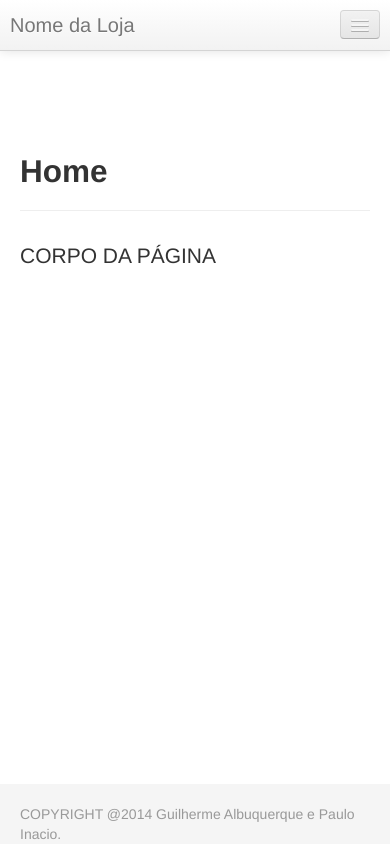
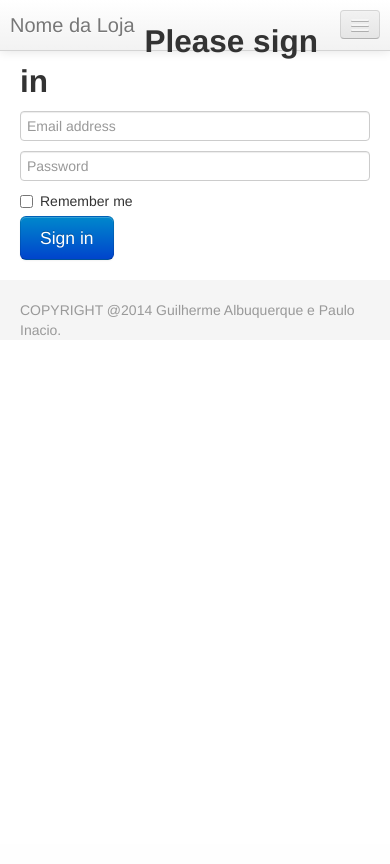
Before and after one commit to lanchinho/Prod-Announcer---Web, a Django app: template prod_announcer/templates/index.html in a window 390 px wide. After the commit the page ends 336 px from the top, so only its background shows below. Run offline with Django 3.2, Linux system fonts and the light colour scheme; the template is opened without the code that fills it, so the values that code supplies are empty; some libraries are stand-ins or nearby versions.

Commit message:
adequando arquivo ao formato django

```diff
--- a/prod_announcer/templates/index.html
+++ b/prod_announcer/templates/index.html
@@ -1,149 +1,25 @@
-
-<!DOCTYPE html>
-<html lang="en">
-  <head>
-    <meta charset="utf-8">
-    <title>Sticky footer &middot; Twitter Bootstrap</title>
-    <meta name="viewport" content="width=device-width, initial-scale=1.0">
-    <meta name="description" content="">
-    <meta name="author" content="">
-
-    <!-- CSS -->
-    <link href="../static/css/bootstrap.css" rel="stylesheet">
-    <style type="text/css">
-
-      /* Sticky footer styles
-      -------------------------------------------------- */
-
-      html,
-      body {
-        height: 100%;
-        /* The html and body elements cannot have any padding or margin. */
-      }
-
-      /* Wrapper for page content to push down footer */
-      #wrap {
-        min-height: 100%;
-        height: auto !important;
-        height: 100%;
-        /* Negative indent footer by it's height */
-        margin: 0 auto -60px;
-      }
-
-      /* Set the fixed height of the footer here */
-      #push,
-      #footer {
-        height: 60px;
-      }
-      #footer {
-        background-color: #f5f5f5;
-      }
-
-      /* Lastly, apply responsive CSS fixes as necessary */
-      @media (max-width: 767px) {
-        #footer {
-          margin-left: -20px;
-          margin-right: -20px;
-          padding-left: 20px;
-          padding-right: 20px;
-        }
-      }
-
-
-
-      /* Custom page CSS
-      -------------------------------------------------- */
-      /* Not required for template or sticky footer method. */
-
-      #wrap > .container {
-        padding-top: 60px;
-      }
-      .container .credit {
-        margin: 20px 0;
-      }
-
-      code {
-        font-size: 80%;
-      }
-
-    </style>
-    <link href="../static/css/bootstrap-responsive.css" rel="stylesheet">
-
-    <!-- HTML5 shim, for IE6-8 support of HTML5 elements -->
-    <!--[if lt IE 9]>
-      <script src="js/html5shiv.js"></script>
-    <![endif]-->
-
-    <!-- Fav and touch icons -->
-    <link rel="apple-touch-icon-precomposed" sizes="144x144" href="ico/apple-touch-icon-144-precomposed.png">
-    <link rel="apple-touch-icon-precomposed" sizes="114x114" href="ico/apple-touch-icon-114-precomposed.png">
-      <link rel="apple-touch-icon-precomposed" sizes="72x72" href="ico/apple-touch-icon-72-precomposed.png">
-                    <link rel="apple-touch-icon-precomposed" href="ico/apple-touch-icon-57-precomposed.png">
-                                   <link rel="shortcut icon" href="ico/favicon.png">
-  </head>
+{% extends "utils/base.html"%}
+{% block content %}
 
   <body>
 
+    <div class="container">
 
-    <!-- Part 1: Wrap all page content here -->
-    <div id="wrap">
+      <form class="form-signin">
+        <h2 class="form-signin-heading">Please sign in</h2>
+        <input type="text" class="input-block-level" placeholder="Email address">
+        <input type="password" class="input-block-level" placeholder="Password">
+        <label class="checkbox">
+          <input type="checkbox" value="remember-me"> Remember me
+        </label>
+        <button class="btn btn-large btn-primary" type="submit">Sign in</button>
+      </form>
 
-      <!-- Fixed navbar -->
-      <div class="navbar navbar-fixed-top">
-        <div class="navbar-inner">
-          <div class="container">
-            <button type="button" class="btn btn-navbar" data-toggle="collapse" data-target=".nav-collapse">
-              <span class="icon-bar"></span>
-              <span class="icon-bar"></span>
-              <span class="icon-bar"></span>
-            </button>
-            <a class="brand" href="#">Nome da Loja</a>
-            <div class="nav-collapse collapse">
-              <ul class="nav">
-                <li class="active"><a href="#">Home</a></li>
-                <li><a href="#about">About</a></li>
-                <li><a href="#contact">Contact</a></li>
-              </ul>
-            </div><!--/.nav-collapse -->
-          </div>
-        </div>
-      </div>
-
-      <!-- Begin page content -->
-      <div class="container">
-        <div class="page-header">
-          <h2>Home</h2>
-        </div>
-        <p class="lead">CORPO DA PÁGINA</p>
-      </div>
-
-      <div id="push"></div>
-    </div>
-
-    <div id="footer">
-      <div class="container">
-        <p class="muted credit">COPYRIGHT @2014  Guilherme Albuquerque e Paulo Inacio.</p>
-      </div>
-    </div>
-
-
+    </div> <!-- /container -->
 
     <!-- Le javascript
     ================================================== -->
     <!-- Placed at the end of the document so the pages load faster -->
-    <script src="../static/js/jquery.js"></script>
-    <script src="../static/js/bootstrap-transition.js"></script>
-    <script src="../static/js/bootstrap-alert.js"></script>
-    <script src="../static/js/bootstrap-modal.js"></script>
-    <script src="../static/js/bootstrap-dropdown.js"></script>
-    <script src="../static/js/bootstrap-scrollspy.js"></script>
-    <script src="../static/js/bootstrap-tab.js"></script>
-    <script src="../static/js/bootstrap-tooltip.js"></script>
-    <script src="../static/js/bootstrap-popover.js"></script>
-    <script src="../static/js/bootstrap-button.js"></script>
-    <script src="../static/js/bootstrap-collapse.js"></script>
-    <script src="../static/js/bootstrap-carousel.js"></script>
-    <script src="../static/js/bootstrap-typeahead.js"></script>
 
   </body>
-</html>
+{% endblock %}
--- a/prod_announcer/templates/utils/base.html
+++ b/prod_announcer/templates/utils/base.html
@@ -3,13 +3,15 @@
 <html lang="en">
   <head>
     <meta charset="utf-8">
-    <title>Sticky footer &middot; Twitter Bootstrap</title>
+    <title>{% block page-title %}Prod Announcer{%endblock%}
+    </title>
     <meta name="viewport" content="width=device-width, initial-scale=1.0">
     <meta name="description" content="">
     <meta name="author" content="">
 
+    {% block 'meta-extras' %}{% endblock %}
     <!-- CSS -->
-    <link href="../static/css/bootstrap.css" rel="stylesheet">
+    <link href="{{STATIC_URL}}css/bootstrap.css" rel="stylesheet">
     <style type="text/css">
 
       /* Sticky footer styles
@@ -67,25 +69,14 @@
       }
 
     </style>
-    <link href="../static/css/bootstrap-responsive.css" rel="stylesheet">
+    <link href="{{STATIC_URL}}css/bootstrap-responsive.css" rel="stylesheet">
+    {% block css-extras %}{% endblock %}
 
     <!-- HTML5 shim, for IE6-8 support of HTML5 elements -->
     <!--[if lt IE 9]>
       <script src="js/html5shiv.js"></script>
     <![endif]-->
-
-    <!-- Fav and touch icons -->
-    <link rel="apple-touch-icon-precomposed" sizes="144x144" href="ico/apple-touch-icon-144-precomposed.png">
-    <link rel="apple-touch-icon-precomposed" sizes="114x114" href="ico/apple-touch-icon-114-precomposed.png">
-      <link rel="apple-touch-icon-precomposed" sizes="72x72" href="ico/apple-touch-icon-72-precomposed.png">
-                    <link rel="apple-touch-icon-precomposed" href="ico/apple-touch-icon-57-precomposed.png">
-                                   <link rel="shortcut icon" href="ico/favicon.png">
-  </head>
-
-  <body>
-
-
-    <!-- Part 1: Wrap all page content here -->
+   <header>
     <div id="wrap">
 
       <!-- Fixed navbar -->
@@ -109,42 +100,27 @@
         </div>
       </div>
 
-      <!-- Begin page content
-      <div class="container">
-        <div class="page-header">
-          <h2>Home</h2>
-        </div>
-        <p class="lead">CORPO DA PÁGINA</p>
-      </div>
-      -->
-
-      <div id="push"></div>
     </div>
 
+  </header> <!-- End header -->
+
+  </head>
+
+    {% block content %}
+    {% endblock %}
+
+  <footer>
+  {% block footer %}
     <div id="footer">
-      <div class="container">
-        <p class="muted credit">COPYRIGHT @2014  Guilherme Albuquerque e Paulo Inacio.</p>
-      </div>
+       <div class="container">
+          <p class="muted credit">COPYRIGHT @2014  Guilherme Albuquerque e Paulo Inacio.</p>
+       </div>
     </div>
+  {% endblock %}
+  </footer>
 
 
 
-    <!-- Le javascript
-    ================================================== -->
-    <!-- Placed at the end of the document so the pages load faster -->
-    <script src="../static/js/jquery.js"></script>
-    <script src="../static/js/bootstrap-transition.js"></script>
-    <script src="../static/js/bootstrap-alert.js"></script>
-    <script src="../static/js/bootstrap-modal.js"></script>
-    <script src="../static/js/bootstrap-dropdown.js"></script>
-    <script src="../static/js/bootstrap-scrollspy.js"></script>
-    <script src="../static/js/bootstrap-tab.js"></script>
-    <script src="../static/js/bootstrap-tooltip.js"></script>
-    <script src="../static/js/bootstrap-popover.js"></script>
-    <script src="../static/js/bootstrap-button.js"></script>
-    <script src="../static/js/bootstrap-collapse.js"></script>
-    <script src="../static/js/bootstrap-carousel.js"></script>
-    <script src="../static/js/bootstrap-typeahead.js"></script>
 
-  </body>
+
 </html>
--- a/prod_announcer/urls.py
+++ b/prod_announcer/urls.py
@@ -1,17 +1,11 @@
 from django.conf.urls import patterns, include, url
+from django.views.generic import TemplateView
 
 # Uncomment the next two lines to enable the admin:
 from django.contrib import admin
 admin.autodiscover()
 
 urlpatterns = patterns('',
-    # Examples:
-    # url(r'^$', 'prod_announcer.views.home', name='home'),
-    # url(r'^prod_announcer/', include('prod_announcer.foo.urls')),
-
-    # Uncomment the admin/doc line below to enable admin documentation:
-    # url(r'^admin/doc/', include('django.contrib.admindocs.urls')),
-
-    # Uncomment the next line to enable the admin:
+    url(r'^$', TemplateView.as_view(template_name="index.html"), name='index'),
     url(r'^admin/', include(admin.site.urls)),
 )
```
Also changed, not shown: prod_announcer/settings.py (+5 -16 lines), prod_announcer/templates/login.html (deleted, +0 -95 lines).
